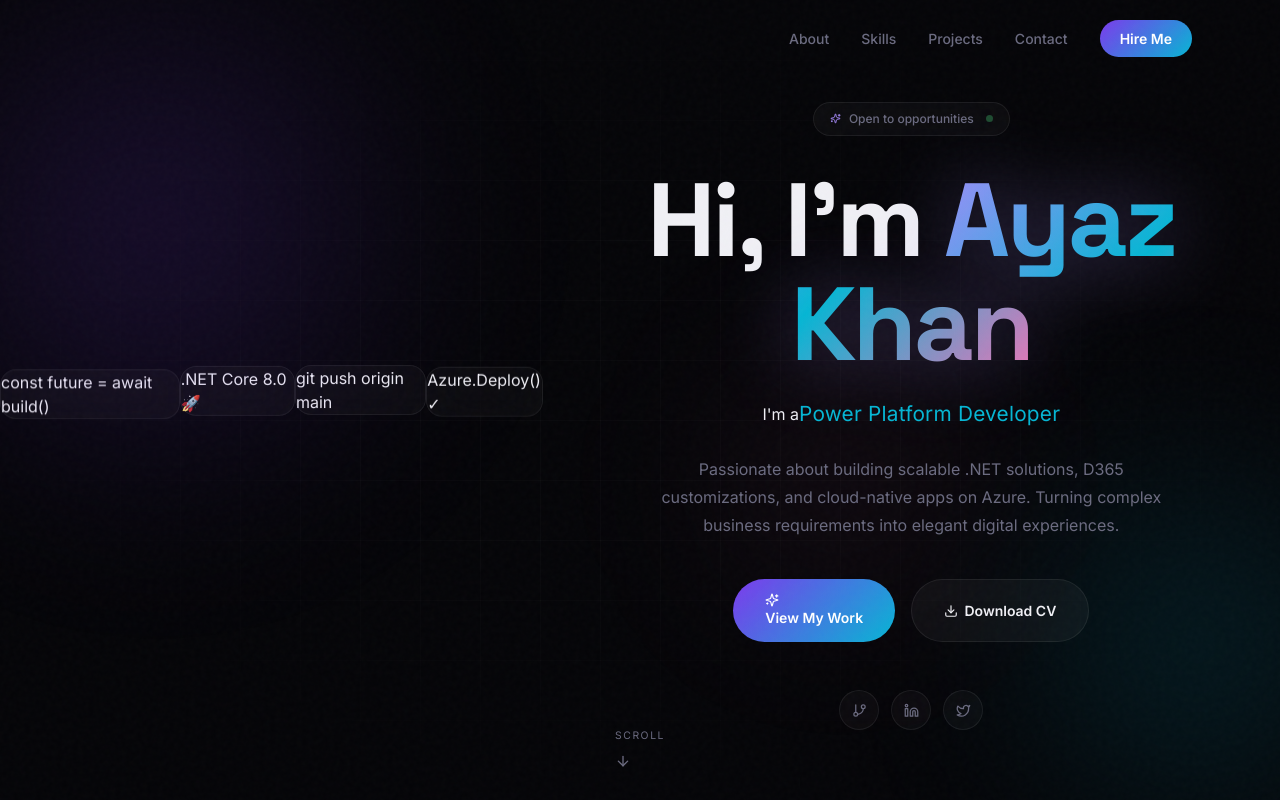
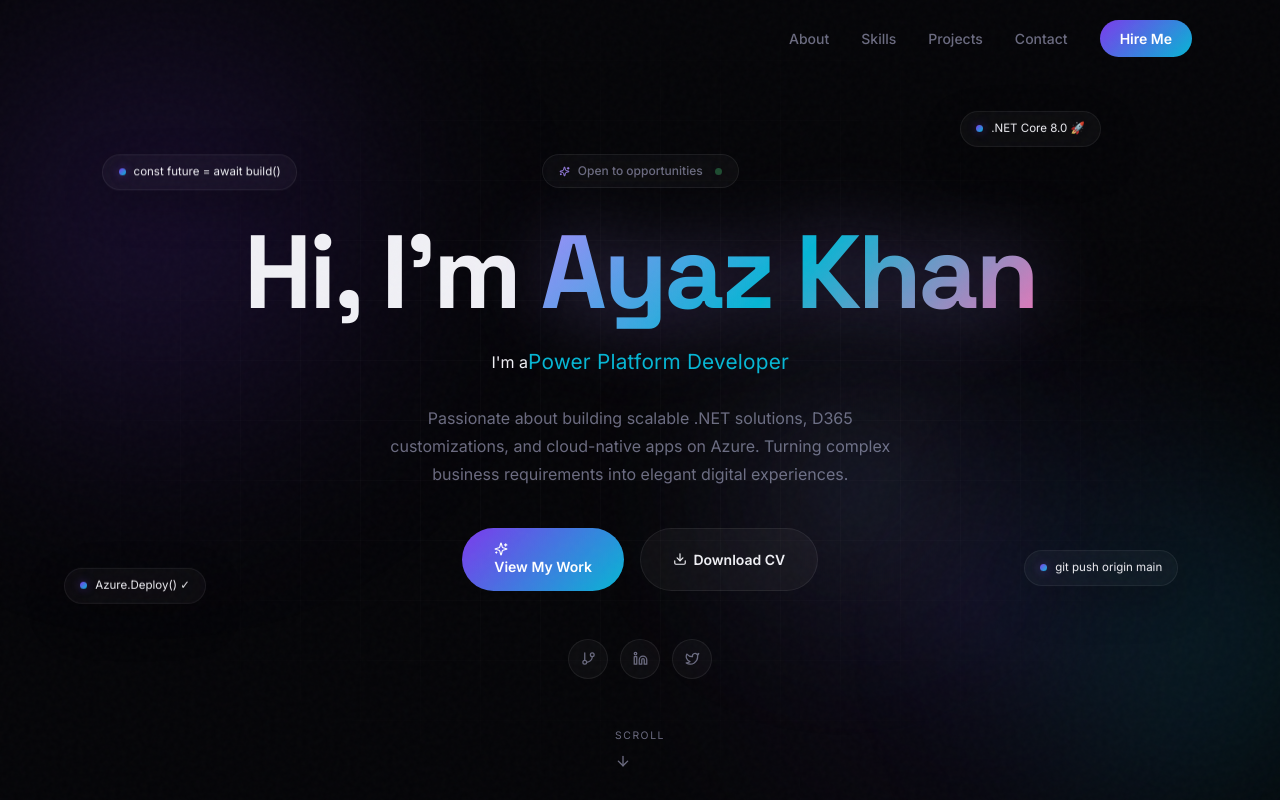
Before and after one commit to AyazKhan20/Ayaz-Portfolio, a React (Vite) app: page / in a window 1280 px wide. Shown: the top 800 px of the page. Built offline with nearby package versions, Linux system fonts and the light colour scheme.

Commit message:
Enhance portfolio mouse motion UI

```diff
--- a/src/App.jsx
+++ b/src/App.jsx
@@ -1,3 +1,5 @@
+import { useEffect } from 'react'
+import { motion, useMotionValue, useSpring } from 'framer-motion'
 import Navbar from './components/Navbar'
 import Hero from './components/Hero'
 import About from './components/About'
@@ -7,8 +9,38 @@ import Contact from './components/Contact'
 import Footer from './components/Footer'
 
 export default function App() {
+  const pointerX = useMotionValue(0)
+  const pointerY = useMotionValue(0)
+  const spotlightX = useSpring(pointerX, { stiffness: 80, damping: 24, mass: 0.25 })
+  const spotlightY = useSpring(pointerY, { stiffness: 80, damping: 24, mass: 0.25 })
+  const trailingSpotlightX = useSpring(pointerX, { stiffness: 35, damping: 28, mass: 0.45 })
+  const trailingSpotlightY = useSpring(pointerY, { stiffness: 35, damping: 28, mass: 0.45 })
+
+  useEffect(() => {
+    const setInitialPosition = () => {
+      pointerX.set(window.innerWidth / 2)
+      pointerY.set(window.innerHeight / 3)
+    }
+
+    const handlePointerMove = (event) => {
+      pointerX.set(event.clientX)
+      pointerY.set(event.clientY)
+    }
+
+    setInitialPosition()
+    window.addEventListener('pointermove', handlePointerMove)
+    window.addEventListener('resize', setInitialPosition)
+
+    return () => {
+      window.removeEventListener('pointermove', handlePointerMove)
+      window.removeEventListener('resize', setInitialPosition)
+    }
+  }, [pointerX, pointerY])
+
   return (
-    <>
+    <div className="app-shell">
+      <motion.div className="mouse-spotlight mouse-spotlight-primary" style={{ x: spotlightX, y: spotlightY }} />
+      <motion.div className="mouse-spotlight mouse-spotlight-secondary" style={{ x: trailingSpotlightX, y: trailingSpotlightY }} />
       <div className="noise" />
       <Navbar />
       <Hero />
@@ -17,6 +49,6 @@ export default function App() {
       <Projects />
       <Contact />
       <Footer />
-    </>
+    </div>
   )
 }
--- a/src/components/Hero.jsx
+++ b/src/components/Hero.jsx
@@ -1,4 +1,4 @@
-import { motion, AnimatePresence, useMotionValue, useSpring } from 'framer-motion'
+import { motion, AnimatePresence, useMotionValue, useSpring, useTransform } from 'framer-motion'
 import { ArrowDown, GitBranch, Linkedin, Twitter, Sparkles, Download } from 'lucide-react'
 import { useEffect, useState, useRef } from 'react'
 
@@ -25,17 +25,42 @@ const floatingSnippets = [
 
 export default function Hero() {
   const [roleIndex, setRoleIndex] = useState(0)
-  const cursorX = useMotionValue(0)
-  const cursorY = useMotionValue(0)
-  const springX = useSpring(cursorX, { stiffness: 80, damping: 20 })
-  const springY = useSpring(cursorY, { stiffness: 80, damping: 20 })
+  const parallaxX = useMotionValue(0)
+  const parallaxY = useMotionValue(0)
+  const springX = useSpring(parallaxX, { stiffness: 70, damping: 18 })
+  const springY = useSpring(parallaxY, { stiffness: 70, damping: 18 })
+  const contentX = useTransform(springX, [-0.5, 0.5], [-18, 18])
+  const contentY = useTransform(springY, [-0.5, 0.5], [-14, 14])
+  const rotateX = useTransform(springY, [-0.5, 0.5], [8, -8])
+  const rotateY = useTransform(springX, [-0.5, 0.5], [-10, 10])
   const heroRef = useRef(null)
 
   useEffect(() => {
-    const move = (e) => { cursorX.set(e.clientX - 12); cursorY.set(e.clientY - 12) }
-    window.addEventListener('mousemove', move)
-    return () => window.removeEventListener('mousemove', move)
-  }, [])
+    const move = (event) => {
+      const rect = heroRef.current?.getBoundingClientRect()
+      if (!rect) return
+
+      const normalizedX = (event.clientX - rect.left) / rect.width - 0.5
+      const normalizedY = (event.clientY - rect.top) / rect.height - 0.5
+
+      parallaxX.set(normalizedX)
+      parallaxY.set(normalizedY)
+    }
+
+    const reset = () => {
+      parallaxX.set(0)
+      parallaxY.set(0)
+    }
+
+    const heroElement = heroRef.current
+    heroElement?.addEventListener('pointermove', move)
+    heroElement?.addEventListener('pointerleave', reset)
+
+    return () => {
+      heroElement?.removeEventListener('pointermove', move)
+      heroElement?.removeEventListener('pointerleave', reset)
+    }
+  }, [parallaxX, parallaxY])
 
   useEffect(() => {
     const t = setInterval(() => setRoleIndex(i => (i + 1) % roles.length), 2800)
@@ -43,9 +68,7 @@ export default function Hero() {
   }, [])
 
   return (
-    <section className="hero" ref={heroRef}>
-      {/* Custom cursor */}
-      <motion.div className="custom-cursor" style={{ x: springX, y: springY }} />
+    <motion.section className="hero" ref={heroRef} style={{ perspective: 1400 }}>
 
       {/* Orbs */}
       <div className="orb" style={{ width: 700, height: 700, top: '-15%', left: '-15%', background: 'radial-gradient(circle, rgba(124,58,237,0.18), transparent 65%)' }} />
@@ -69,7 +92,7 @@ export default function Hero() {
         </motion.div>
       ))}
 
-      <div className="hero-content">
+      <motion.div className="hero-content" style={{ x: contentX, y: contentY, rotateX, rotateY, transformStyle: 'preserve-3d' }}>
         <motion.div
           initial={{ opacity: 0, y: 20 }}
           animate={{ opacity: 1, y: 0 }}
@@ -151,7 +174,7 @@ export default function Hero() {
             </a>
           ))}
         </motion.div>
-      </div>
+      </motion.div>
 
       <motion.div
         initial={{ opacity: 0 }}
@@ -166,6 +189,6 @@ export default function Hero() {
           <ArrowDown size={16} />
         </motion.div>
       </motion.div>
-    </section>
+    </motion.section>
   )
 }
--- a/src/index.css
+++ b/src/index.css
@@ -21,6 +21,12 @@ body {
   font-family: 'Inter', sans-serif;
   overflow-x: hidden;
   -webkit-font-smoothing: antialiased;
+}
+
+.app-shell {
+  position: relative;
+  min-height: 100vh;
+  isolation: isolate;
 }
 
 ::-webkit-scrollbar { width: 4px; }
@@ -188,6 +194,34 @@ body {
   justify-content: center;
   overflow: hidden;
   background: var(--bg);
+  perspective: 1400px;
+}
+
+.mouse-spotlight {
+  position: fixed;
+  top: 0;
+  left: 0;
+  border-radius: 50%;
+  pointer-events: none;
+  mix-blend-mode: screen;
+  filter: blur(28px);
+  will-change: transform;
+  transform: translate(-50%, -50%);
+  z-index: 1;
+}
+
+.mouse-spotlight-primary {
+  width: 42rem;
+  height: 42rem;
+  opacity: 0.45;
+  background: radial-gradient(circle, rgba(124,58,237,0.22), rgba(124,58,237,0.08) 32%, transparent 70%);
+}
+
+.mouse-spotlight-secondary {
+  width: 28rem;
+  height: 28rem;
+  opacity: 0.35;
+  background: radial-gradient(circle, rgba(6,182,212,0.2), rgba(6,182,212,0.06) 35%, transparent 72%);
 }
 
 .orb {
@@ -228,6 +262,7 @@ body {
   margin: 0 auto;
   padding: 6rem 1.5rem 0;
   text-align: center;
+  will-change: transform;
 }
 .hero-badge {
   display: inline-flex;
@@ -292,6 +327,61 @@ body {
   justify-content: center;
   gap: 0.75rem;
   padding-bottom: 4rem;
+}
+
+.floating-snippet {
+  position: absolute;
+  z-index: 6;
+  pointer-events: none;
+  display: inline-flex;
+  align-items: center;
+  gap: 0.5rem;
+  padding: 0.7rem 0.95rem;
+  border-radius: 9999px;
+  color: var(--text);
+  font-size: 0.72rem;
+  line-height: 1;
+  white-space: nowrap;
+  box-shadow: 0 16px 40px rgba(0, 0, 0, 0.25);
+}
+
+.snippet-dot {
+  width: 7px;
+  height: 7px;
+  border-radius: 50%;
+  background: linear-gradient(135deg, #7c3aed, #06b6d4);
+  box-shadow: 0 0 10px rgba(124,58,237,0.45);
+  flex: 0 0 auto;
+}
+
+@media (max-width: 768px) {
+  .mouse-spotlight-primary {
+    width: 22rem;
+    height: 22rem;
+    opacity: 0.3;
+  }
+
+  .mouse-spotlight-secondary {
+    width: 16rem;
+    height: 16rem;
+    opacity: 0.22;
+  }
+
+  .floating-snippet {
+    display: none;
+  }
+}
+
+@media (prefers-reduced-motion: reduce) {
+  .mouse-spotlight,
+  .floating-snippet {
+    display: none;
+  }
+
+  .hero-content {
+    transform: none !important;
+    will-change: auto;
+  }
 }
 .social-icon {
   width: 40px; height: 40px;
```
